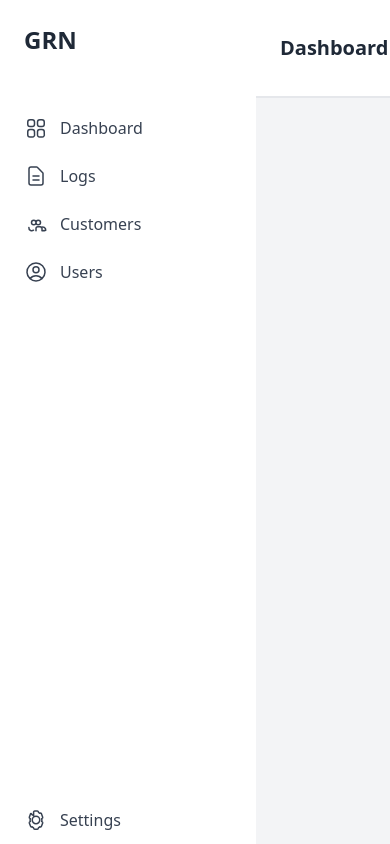
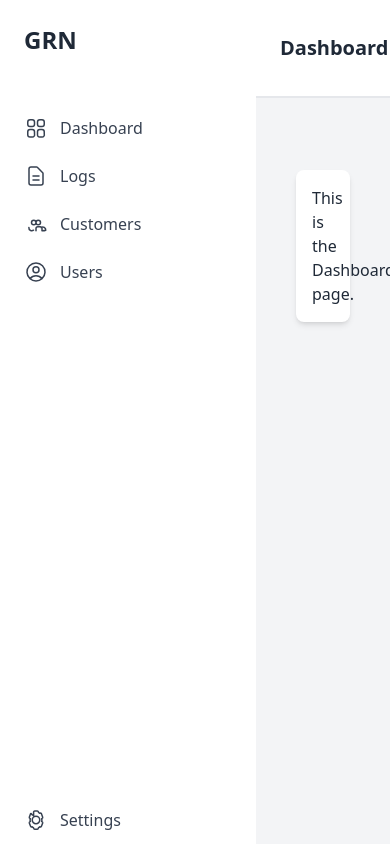
Before and after one commit to kodeartist/grnapp, a Flask app: page /dashboard in a window 390 px wide. Run offline with Flask 3, Linux system fonts and the light colour scheme; some libraries are stand-ins or nearby versions.

Commit message:
Template Design

```diff
--- a/app.py
+++ b/app.py
@@ -38,5 +38,12 @@ def settings():
     """Displays user management page."""
     return render_template('settings.html')
 
+
+@app.route("/profile")
+def profile():
+    """Displays user management page."""
+    return render_template('profile.html')
+
+
 if __name__ == "__main__":
     app.run()
--- a/templates/dashboard.html
+++ b/templates/dashboard.html
@@ -1,8 +1,14 @@
 {% extends "base.html" %}
 
-{% block title %}Dashboard{% endblock %}
+{% block title %}Settings{% endblock %}
 {% block page_title %}Dashboard{% endblock %}
 
 {% block content %}
-
+<div class="container mx-auto px-4 sm:px-8">
+    <div class="py-8">
+        <div class="my-4 p-4 bg-white rounded-lg shadow-md">
+          <p>This is the Dashboard page.</p>
+        </div>
+    </div>
+</div>
 {% endblock %}
```
Also changed, not shown: 1 other file.
